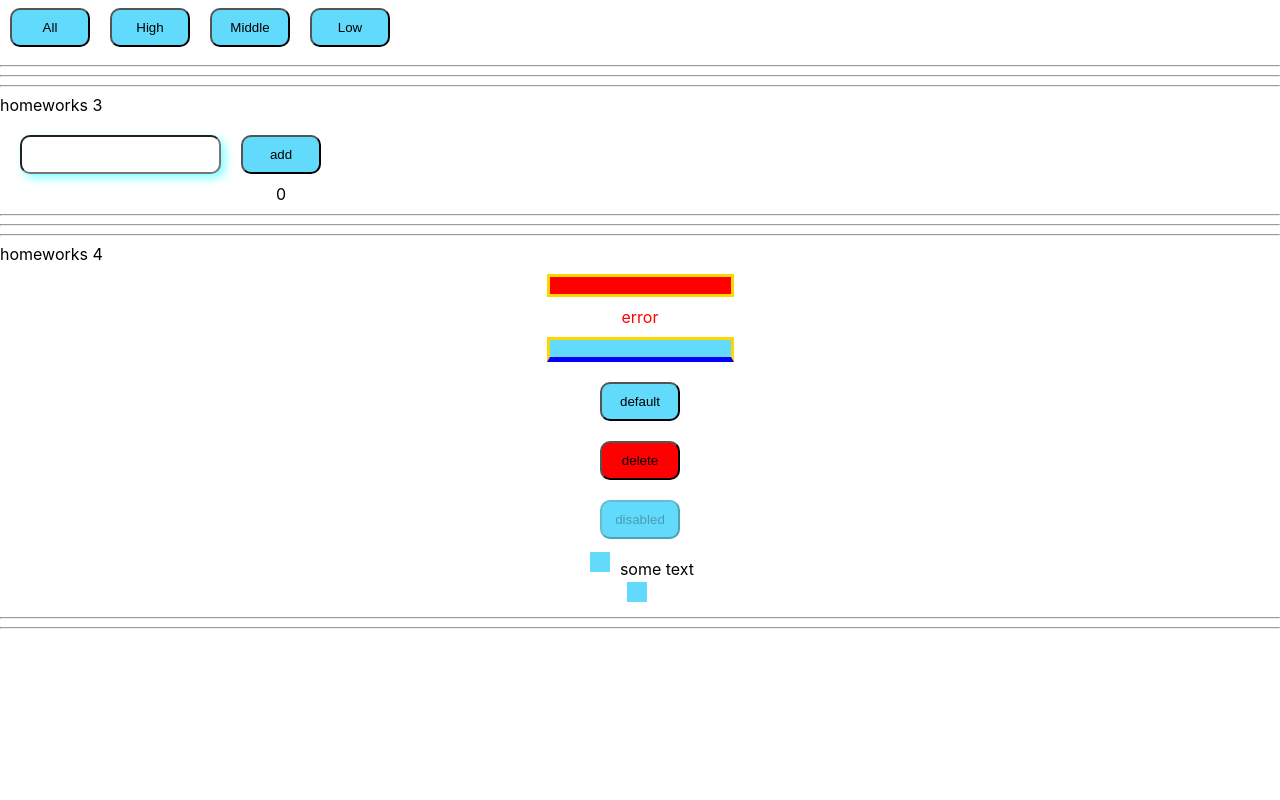
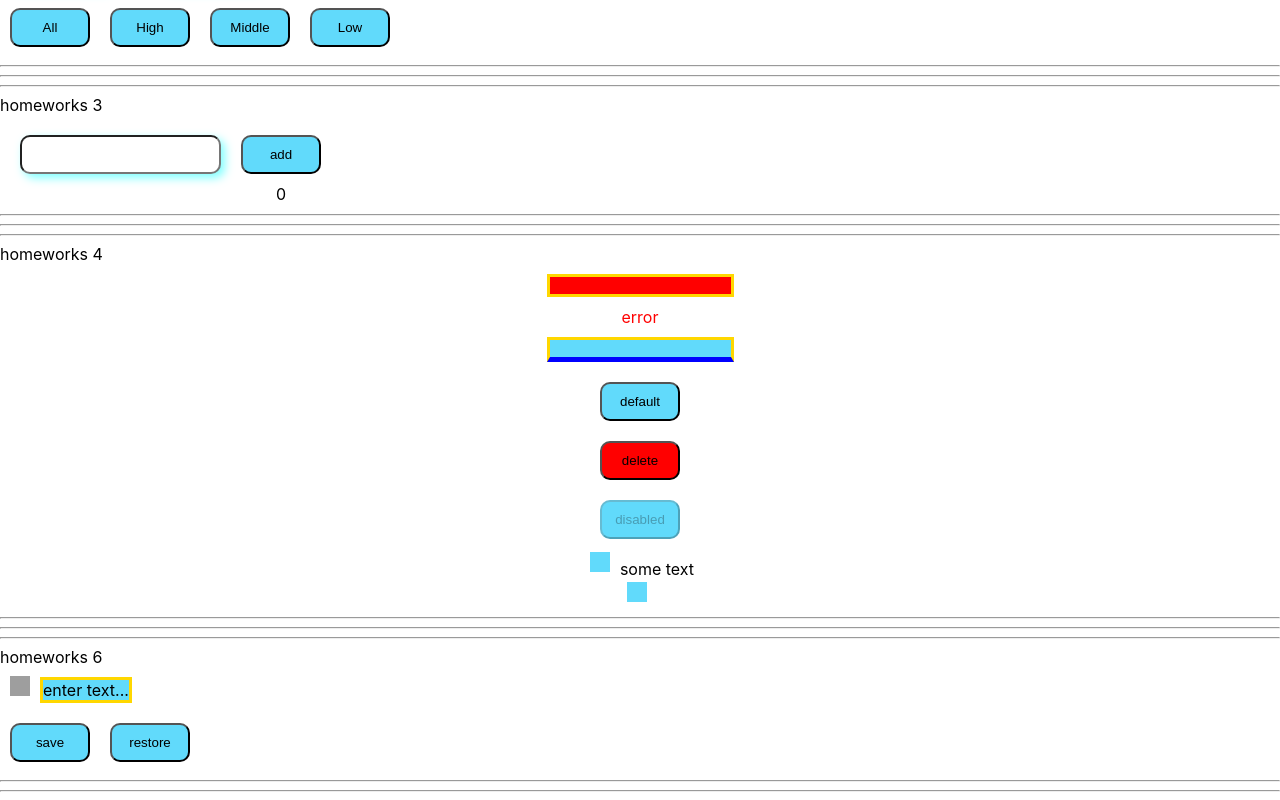
Before and after one commit to onotole-ololoev/it_incubator_ignat_hw, a React (Create React App) app: page /#/pre-junior in a window 1280 px wide. Shown: the part 558-1358 px from the top of the page. Before the commit the page ends 1195 px from the top, so only its background shows below. Built offline with nearby package versions, Linux system fonts and the light colour scheme; grey boxes are pictures that could not be loaded.

Commit message:
hw 6 is done

```diff
--- a/src/p1-main/m1-ui/u1-app/App.module.css
+++ b/src/p1-main/m1-ui/u1-app/App.module.css
@@ -27,3 +27,17 @@
     font-weight: bold;
     color: #056b88;
 }
+.beautySpan {
+    display: inline-block;
+    border: 3px solid gold;
+    background: #61dafb;
+    margin: 10px;
+}
+.pen {
+    display: inline-block;
+    width: 20px;
+    height: 20px;
+    background-image: url("https://cdn-icons-png.flaticon.com/512/103/103449.png");
+    background-size: cover;
+    margin-left: 10px;
+}
--- a/src/p2-homeworks/h5-rrd-v6/Pages.tsx
+++ b/src/p2-homeworks/h5-rrd-v6/Pages.tsx
@@ -22,7 +22,6 @@ function Pages() {
                 <Route path={'/'} element={<Navigate to={PATH.PRE_JUNIOR}/>}/>
 
                 <Route path={PATH.PRE_JUNIOR} element={<PreJunior/>}/>
-                // add routes
                 <Route path={PATH.JUNIOR} element={<Junior/>}/>
                 <Route path={PATH.JUNIOR_PLUS} element={<JuniorPlus/>}/>
                 {/*он отрисуется если пользователь захочет попасть на несуществующую страницу*/}
--- a/src/p2-homeworks/h5-rrd-v6/pages/PreJunior.tsx
+++ b/src/p2-homeworks/h5-rrd-v6/pages/PreJunior.tsx
@@ -3,6 +3,7 @@ import HW1 from '../../h1/HW1'
 import HW2 from '../../h2/HW2'
 import HW3 from '../../h3/HW3'
 import HW4 from '../../h4/HW4'
+import HW6 from "../../h6/HW6";
 
 function PreJunior() {
     return (
@@ -11,7 +12,7 @@ function PreJunior() {
             <HW2/>
             <HW3/>
             <HW4/>
-            {/*<HW6/>*/}
+            <HW6/>
 
         </div>
     )
--- a/src/p2-homeworks/h6/common/c4-SuperEditableSpan/SuperEditableSpan.tsx
+++ b/src/p2-homeworks/h6/common/c4-SuperEditableSpan/SuperEditableSpan.tsx
@@ -1,5 +1,6 @@
 import React, {DetailedHTMLProps, InputHTMLAttributes, HTMLAttributes, useState} from 'react'
 import SuperInputText from '../../../h4/common/c1-SuperInputText/SuperInputText'
+import s from './../../../../p1-main/m1-ui/u1-app/App.module.css'
 
 // тип пропсов обычного инпута
 type DefaultInputPropsType = DetailedHTMLProps<InputHTMLAttributes<HTMLInputElement>, HTMLInputElement>
@@ -32,21 +33,22 @@ const SuperEditableSpan: React.FC<SuperEditableSpanType> = (
 
     const onEnterCallback = () => {
         // setEditMode() // выключить editMode при нажатии Enter
+        setEditMode(!editMode)
 
         onEnter && onEnter()
     }
     const onBlurCallback = (e: React.FocusEvent<HTMLInputElement>) => {
         // setEditMode() // выключить editMode при нажатии за пределами инпута
-
+        setEditMode(!editMode)
         onBlur && onBlur(e)
     }
     const onDoubleClickCallBack = (e: React.MouseEvent<HTMLSpanElement, MouseEvent>) => {
         // setEditMode() // включить editMode при двойном клике
-
+        setEditMode(!editMode)
         onDoubleClick && onDoubleClick(e)
     }
 
-    const spanClassName = `${'сделать красивый стиль для спана'} ${className}`
+    const spanClassName = s.beautySpan;
 
     return (
         <>
@@ -60,6 +62,8 @@ const SuperEditableSpan: React.FC<SuperEditableSpanType> = (
                         {...restProps} // отдаём инпуту остальные пропсы если они есть (value например там внутри)
                     />
                 ) : (
+                    <>
+                        <div className={s.pen}></div>
                         <span
                             onDoubleClick={onDoubleClickCallBack}
                             className={spanClassName}
@@ -69,6 +73,8 @@ const SuperEditableSpan: React.FC<SuperEditableSpanType> = (
                         {/*если нет захардкодженного текста для спана, то значение инпута*/}
                             {children || restProps.value}
                     </span>
+                    </>
+
                 )
             }
         </>
```
Lines whose indentation alone changed are shown as unchanged.
